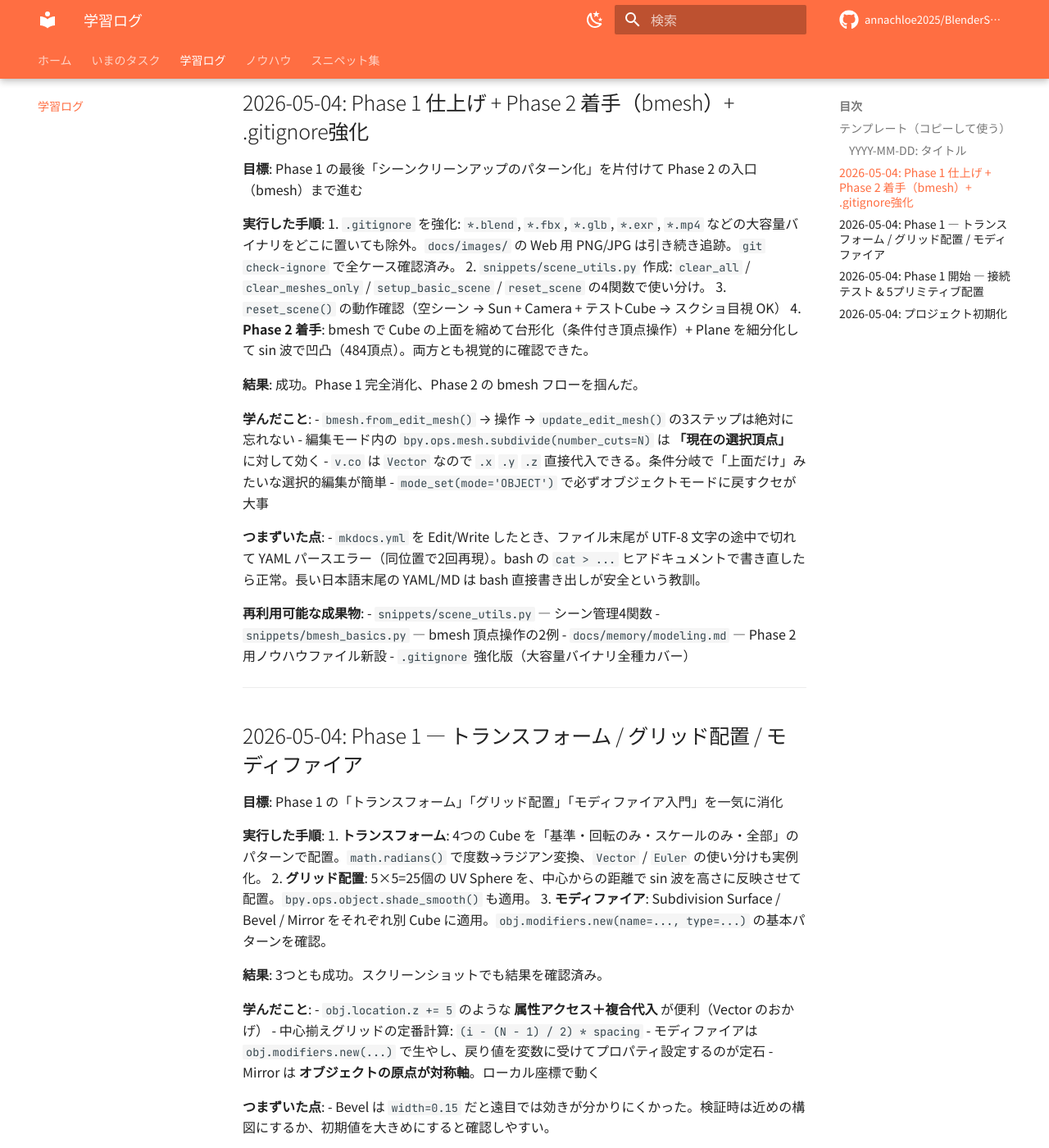
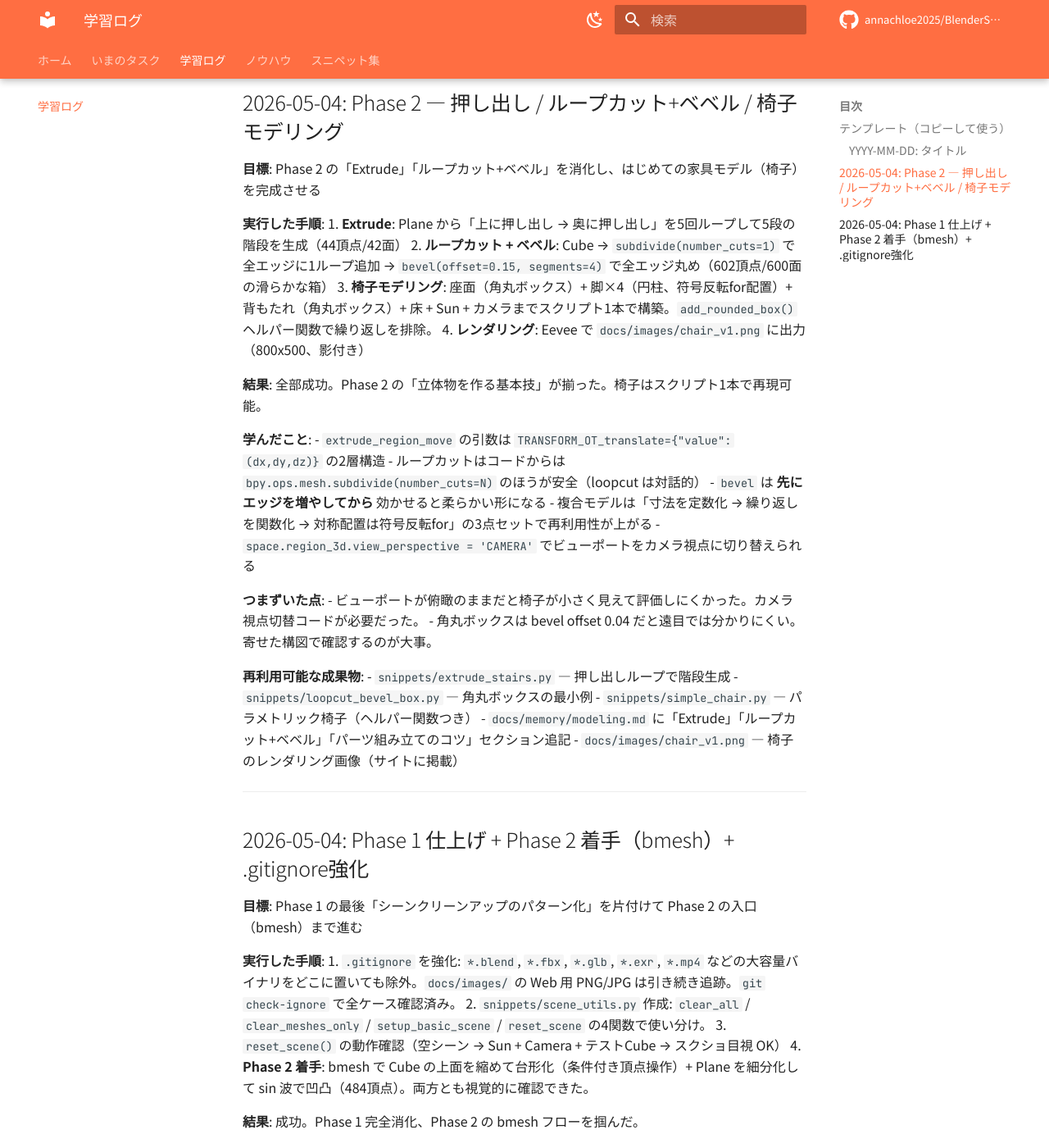
Before and after one commit to annachloe2025/BlenderSkill, an MkDocs documentation site: the page built from docs/log.md, in a window 1280 px wide and 1400 px high, scrolled down 676 px. Shown: the whole window at 82% size. Built offline with MkDocs 1.6.1 and Material for MkDocs 9.7.7, drawn with Linux system fonts in a browser that asks for light colours; comment, search, counter and statistics services are not loaded; some of the changed text lies outside the part shown.

Commit message:
Update docs

````diff
--- a/docs/log.md
+++ b/docs/log.md
@@ -32,6 +32,38 @@
 
 ---
 
+## 2026-05-04: Phase 2 — 押し出し / ループカット+ベベル / 椅子モデリング
+
+**目標**: Phase 2 の「Extrude」「ループカット+ベベル」を消化し、はじめての家具モデル（椅子）を完成させる
+
+**実行した手順**:
+1. **Extrude**: Plane から「上に押し出し → 奥に押し出し」を5回ループして5段の階段を生成（44頂点/42面）
+2. **ループカット + ベベル**: Cube → `subdivide(number_cuts=1)` で全エッジに1ループ追加 → `bevel(offset=0.15, segments=4)` で全エッジ丸め（602頂点/600面の滑らかな箱）
+3. **椅子モデリング**: 座面（角丸ボックス）+ 脚×4（円柱、符号反転for配置）+ 背もたれ（角丸ボックス）+ 床 + Sun + カメラまでスクリプト1本で構築。`add_rounded_box()` ヘルパー関数で繰り返しを排除。
+4. **レンダリング**: Eevee で `docs/images/chair_v1.png` に出力（800x500、影付き）
+
+**結果**: 全部成功。Phase 2 の「立体物を作る基本技」が揃った。椅子はスクリプト1本で再現可能。
+
+**学んだこと**:
+- `extrude_region_move` の引数は `TRANSFORM_OT_translate={"value": (dx,dy,dz)}` の2層構造
+- ループカットはコードからは `bpy.ops.mesh.subdivide(number_cuts=N)` のほうが安全（loopcut は対話的）
+- `bevel` は **先にエッジを増やしてから** 効かせると柔らかい形になる
+- 複合モデルは「寸法を定数化 → 繰り返しを関数化 → 対称配置は符号反転for」の3点セットで再利用性が上がる
+- `space.region_3d.view_perspective = 'CAMERA'` でビューポートをカメラ視点に切り替えられる
+
+**つまずいた点**:
+- ビューポートが俯瞰のままだと椅子が小さく見えて評価しにくかった。カメラ視点切替コードが必要だった。
+- 角丸ボックスは bevel offset 0.04 だと遠目では分かりにくい。寄せた構図で確認するのが大事。
+
+**再利用可能な成果物**:
+- `snippets/extrude_stairs.py` — 押し出しループで階段生成
+- `snippets/loopcut_bevel_box.py` — 角丸ボックスの最小例
+- `snippets/simple_chair.py` — パラメトリック椅子（ヘルパー関数つき）
+- `docs/memory/modeling.md` に「Extrude」「ループカット+ベベル」「パーツ組み立てのコツ」セクション追記
+- `docs/images/chair_v1.png` — 椅子のレンダリング画像（サイトに掲載）
+
+---
+
 ## 2026-05-04: Phase 1 仕上げ + Phase 2 着手（bmesh）+ .gitignore強化
 
 **目標**: Phase 1 の最後「シーンクリーンアップのパターン化」を片付けて Phase 2 の入口（bmesh）まで進む
@@ -51,80 +83,4 @@
 - `mode_set(mode='OBJECT')` で必ずオブジェクトモードに戻すクセが大事
 
 **つまずいた点**:
-- `mkdocs.yml` を Edit/Write したとき、ファイル末尾が UTF-8 文字の途中で切れて YAML パースエラー（同位置で2回再現）。bash の `cat > ...` ヒアドキュメントで書き直したら正常。長い日本語末尾の YAML/MD は bash 直接書き出しが安全という教訓。
-
-**再利用可能な成果物**:
-- `snippets/scene_utils.py` — シーン管理4関数
-- `snippets/bmesh_basics.py` — bmesh 頂点操作の2例
-- `docs/memory/modeling.md` — Phase 2 用ノウハウファイル新設
-- `.gitignore` 強化版（大容量バイナリ全種カバー）
-
----
-
-## 2026-05-04: Phase 1 — トランスフォーム / グリッド配置 / モディファイア
-
-**目標**: Phase 1 の「トランスフォーム」「グリッド配置」「モディファイア入門」を一気に消化
-
-**実行した手順**:
-1. **トランスフォーム**: 4つの Cube を「基準・回転のみ・スケールのみ・全部」のパターンで配置。`math.radians()` で度数→ラジアン変換、`Vector` / `Euler` の使い分けも実例化。
-2. **グリッド配置**: 5×5=25個の UV Sphere を、中心からの距離で sin 波を高さに反映させて配置。`bpy.ops.object.shade_smooth()` も適用。
-3. **モディファイア**: Subdivision Surface / Bevel / Mirror をそれぞれ別 Cube に適用。`obj.modifiers.new(name=..., type=...)` の基本パターンを確認。
-
-**結果**: 3つとも成功。スクリーンショットでも結果を確認済み。
-
-**学んだこと**:
-- `obj.location.z += 5` のような **属性アクセス＋複合代入** が便利（Vector のおかげ）
-- 中心揃えグリッドの定番計算: `(i - (N - 1) / 2) * spacing`
-- モディファイアは `obj.modifiers.new(...)` で生やし、戻り値を変数に受けてプロパティ設定するのが定石
-- Mirror は **オブジェクトの原点が対称軸**。ローカル座標で動く
-
-**つまずいた点**:
-- Bevel は `width=0.15` だと遠目では効きが分かりにくかった。検証時は近めの構図にするか、初期値を大きめにすると確認しやすい。
-
-**再利用可能な成果物**:
-- `snippets/transform_basics.py` — トランスフォーム3パターン
-- `snippets/grid_arrangement.py` — NxN グリッド配置（波形高さ）
-- `snippets/modifiers_intro.py` — Subsurf / Bevel / Mirror
-- `docs/memory/basics.md` に「トランスフォーム応用」「グリッド配置」「モディファイア基本」セクション追記
-
----
-
-## 2026-05-04: Phase 1 開始 — 接続テスト & 5プリミティブ配置
-
-**目標**: Blender MCP接続確認 → プリミティブを5種類並べて配置
-
-**実行した手順**:
-1. `get_scene_info` で接続確認（デフォルトシーン: Cube/Light/Camera）
-2. `get_viewport_screenshot` でビューポート目視
-3. シーンクリア → cube/sphere/cylinder/cone/torus を X 軸に1.8間隔で配置
-4. Sunライト・カメラを追加してアクティブカメラに設定
-5. スクリーンショットで結果確認
-
-**結果**: 成功。5プリミティブが綺麗に並び、ライト・カメラも正常に配置された。
-
-**学んだこと**:
-- `bpy.ops.object.select_all(action='SELECT')` + `delete()` でシーン全消しが最短
-- プリミティブ追加直後の `bpy.context.active_object` ですぐ参照できる
-- `bpy.context.scene.camera = obj` でアクティブカメラを切り替えられる
-
-**つまずいた点**: 特になし
-
-**再利用可能な成果物**:
-- `snippets/clear_scene.py` — シーン全消し
-- `snippets/add_primitives_row.py` — 5プリミティブ配置
-- `memory/basics.md` — 基本操作のリファレンス追加
-
----
-
-## 2026-05-04: プロジェクト初期化
-
-**目標**: BlenderSkill プロジェクトのフォルダ構成を作成
-
-**実行した手順**:
-1. `C:\Users\hoeho\Documents\Claude\BlenderSkill` フォルダを作業ディレクトリとして接続
-2. `CLAUDE.md`、`LOG.md`、`TASKS.md` を作成
-3. `memory/`、`snippets/`、`outputs/` ディレクトリを作成
-
-**結果**: 成功
-
-**次のアクション**: `TASKS.md` から最初のタスクを選んで開始する
+- `mkdocs.yml` を Edit/Write したとき、ファイル末尾が UTF-8 文字の途中で切れて YAML パースエラー（同位置で2回再
--- a/docs/memory/modeling.md
+++ b/docs/memory/modeling.md
@@ -63,3 +63,52 @@ for v in bm.verts:
 - `update_edit_mesh()` を忘れると見た目に反映されない。
 - 編集モードのまま処理を終えると、次の `select_all` などが効かなくなる。**最後は必ず `mode_set(mode='OBJECT')` に戻す** のが安全。
 - `subdivide` や `extrude_region_move` は **「現在の選択状態」** に対して動く。動かす前に `bpy.ops.mesh.select_all(action='SELECT')` などで意図した選択状態にしておくこと。
+
+## Extrude（押し出し）
+
+`bpy.ops.mesh.extrude_region_move` は **編集モードで現在の選択領域を押し出して移動** するオペレータ。引数は2層になっていて、移動量はネストされたキーに渡す:
+
+```python
+bpy.ops.mesh.extrude_region_move(
+    TRANSFORM_OT_translate={"value": (dx, dy, dz)}
+)
+```
+
+**「上に押し出す → 奥に押し出す」を for ループで繰り返すだけで階段ができる**。`STEP_RISE` / `STEP_RUN` のように寸法を定数化しておくと改造しやすい。
+
+応用:
+- 螺旋階段: 各ループで Z 回転を入れる
+- 段々畑: 「広い面 → 狭い面」を交互に押し出し
+
+## ループカット + ベベル
+
+ループカットUI (`bpy.ops.mesh.loopcut`) は対話的で扱いにくいので、**Pythonからは `bpy.ops.mesh.subdivide(number_cuts=N)`** が実用的。全エッジに均等にループが入る。
+
+```python
+bpy.ops.object.mode_set(mode='EDIT')
+bpy.ops.mesh.select_all(action='SELECT')
+bpy.ops.mesh.subdivide(number_cuts=1)
+bpy.ops.mesh.bevel(offset=0.15, segments=4, profile=0.5, affect='EDGES')
+bpy.ops.object.mode_set(mode='OBJECT')
+bpy.ops.object.shade_smooth()
+```
+
+**先に細分化してから bevel** をかけると、エッジが多くなった分だけベベルが広く効いて柔らかい形になる。素の Cube に直接ベベルだとカクカク感が残りやすい。
+
+`bevel` の主要パラメータ:
+
+| 引数 | 意味 |
+|---|---|
+| `offset` | 幅 |
+| `segments` | 分割数（多いほど滑らか）|
+| `profile` | 0.5=円弧、1.0=鋭角、0.0=凹 |
+| `affect` | `'EDGES'` or `'VERTICES'` |
+
+## パーツ組み立てモデリングのコツ
+
+家具のような複合モデルを作るときの実践パターン:
+
+1. **寸法をすべて定数化**（`SEAT_W = 1.0` など）。後から微調整しやすい。
+2. **繰り返しパターンは関数化**（角丸ボックスを2個作るなら `add_rounded_box()` ヘルパーに）。
+3. **対称配置は符号反転 for ループ**: `for sx, sy in [(1,1), (1,-1), (-1,1), (-1,-1)]` で4隅。
+4. **床 + ライト + カメラ** までスクリプトに含めると、再実行で完成画像まで一発再現できる。
--- a/docs/snippets/index.md
+++ b/docs/snippets/index.md
@@ -12,11 +12,4 @@ Blender MCP の `execute_blender_code` で実行できる、動作確認済み
 | `add_primitives_row.py` | 5種プリミティブを X 軸に等間隔配置 | [詳細](add_primitives_row.md) |
 | `transform_basics.py` | 位置・回転・スケールの基本パターン | [詳細](transform_basics.md) |
 | `grid_arrangement.py` | NxN グリッド配置（波形高さ）| [詳細](grid_arrangement.md) |
-| `modifiers_intro.py` | Subsurf / Bevel / Mirror の基本 | [詳細](modifiers_intro.md) |
-| `scene_utils.py` | シーンクリア/初期化のユーティリティ関数 | [詳細](scene_utils.md) |
-| `bmesh_basics.py` | bmesh で頂点を直接操作する基本パターン | [詳細](bmesh_basics.md) |
-
-## 使い方
-
-各 `.py` の中身をそのまま `mcp__blender__execute_blender_code` に渡せば動く。
-セッションをまたいで再利用するときは、まずシーン全消し → 用途別スニペットを実行、の流れが安全。
+| `modifiers_intro.py` | Subsurf / Bevel
--- a/docs/tasks.md
+++ b/docs/tasks.md
@@ -18,9 +18,9 @@
 ### Phase 2: モデリング編
 
 - [x] **編集モードの基本**: bmesh で頂点を直接操作（2026-05-04 完了）
-- [ ] **押し出し（Extrude）**: 立方体から階段状の形を作る
-- [ ] **ループカットとベベル**: 角丸の箱を作る
-- [ ] **簡単な家具**: テーブル / 椅子 / 棚 のいずれかをモデリング
+- [x] **押し出し（Extrude）**: Plane から階段状（2026-05-04 完了）
+- [x] **ループカットとベベル**: subdivide + bevel で角丸ボックス（2026-05-04 完了）
+- [x] **簡単な家具**: 椅子（パラメトリック・ヘルパー関数つき）（2026-05-04 完了）
 - [ ] **オブジェクトの結合とブーリアン**: 穴あき形状を作る
 
 ### Phase 3: マテリアル編
@@ -58,7 +58,5 @@
 
 ## 完了済み
 
-- [x] 2026-05-04: Phase 1 完了（シーン管理ユーティリティ化）+ Phase 2 着手（bmesh基本）+ .gitignore強化
-- [x] 2026-05-04: Phase 1 トランスフォーム / グリッド配置 / モディファイア
-- [x] 2026-05-04: Phase 1 環境確認 + 5プリミティブ配置
-- [x] 2026-05-04: プロジェクトフォルダ構成の作成
+- [x] 2026-05-04: Phase 2 — 押し出し / ループカット+ベベル / 椅子モデリング（chair_v1.png）
+- [x] 2026-05-04: Phase 1 完了（シーン管理ユーティリティ化）+ Phase 2 着手（
--- a/mkdocs.yml
+++ b/mkdocs.yml
@@ -94,6 +94,9 @@ nav:
       - モディファイア入門: snippets/modifiers_intro.md
       - シーン管理ユーティリティ: snippets/scene_utils.md
       - bmesh の基本: snippets/bmesh_basics.md
+      - 押し出しで階段: snippets/extrude_stairs.md
+      - ループカット+ベベル: snippets/loopcut_bevel_box.md
+      - シンプルな椅子: snippets/simple_chair.md
 
 copyright: "&copy; 2026 annachloe2025"
 
````
Also changed, not shown: docs/index.md (+12 -7 lines), docs/snippets/extrude_stairs.md (added, +34 -0 lines), docs/snippets/loopcut_bevel_box.md (added, +31 -0 lines), docs/snippets/simple_chair.md (added, +41 -0 lines), docs/images/chair_v1.png (added), 3 other files.
